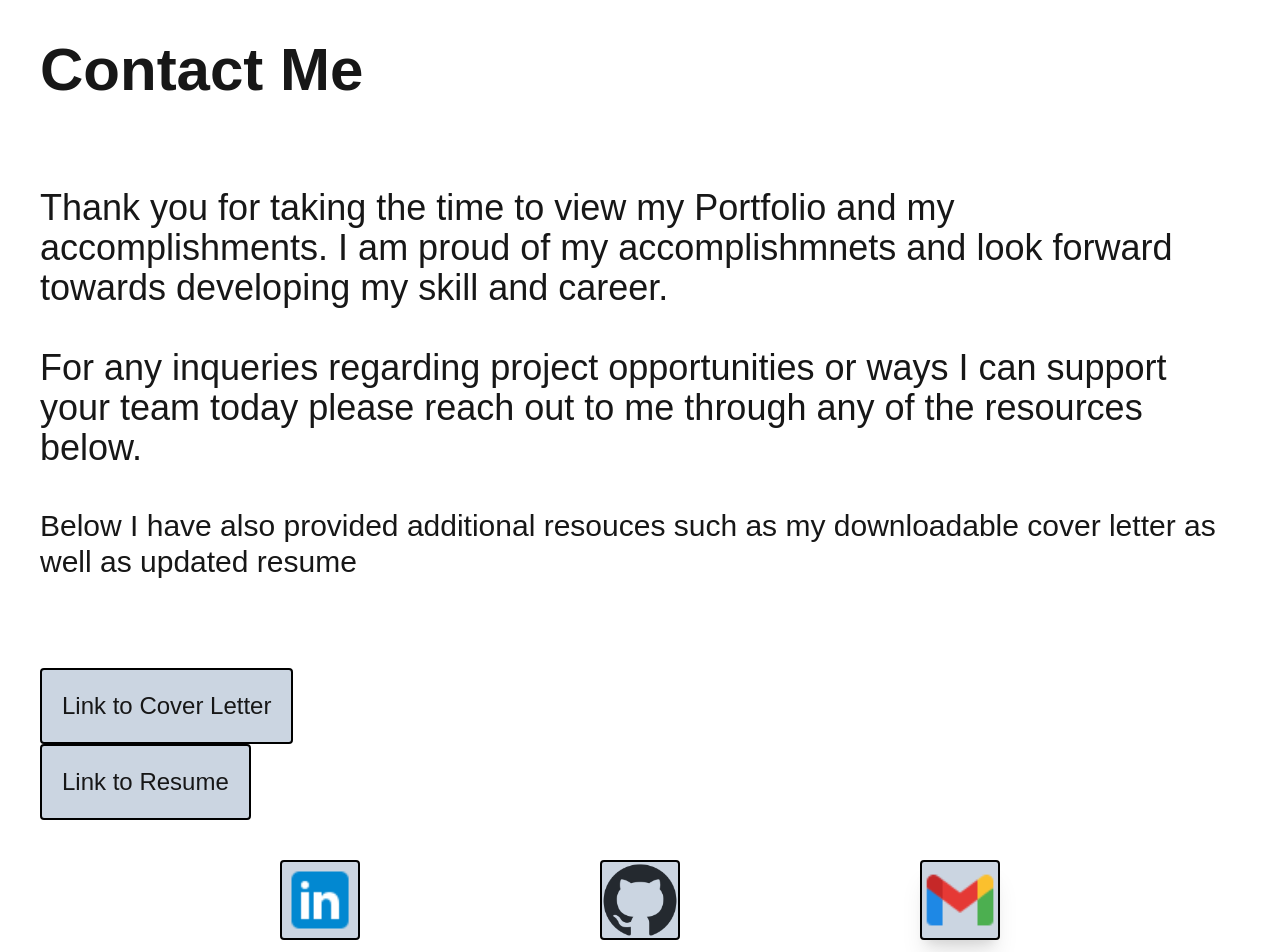
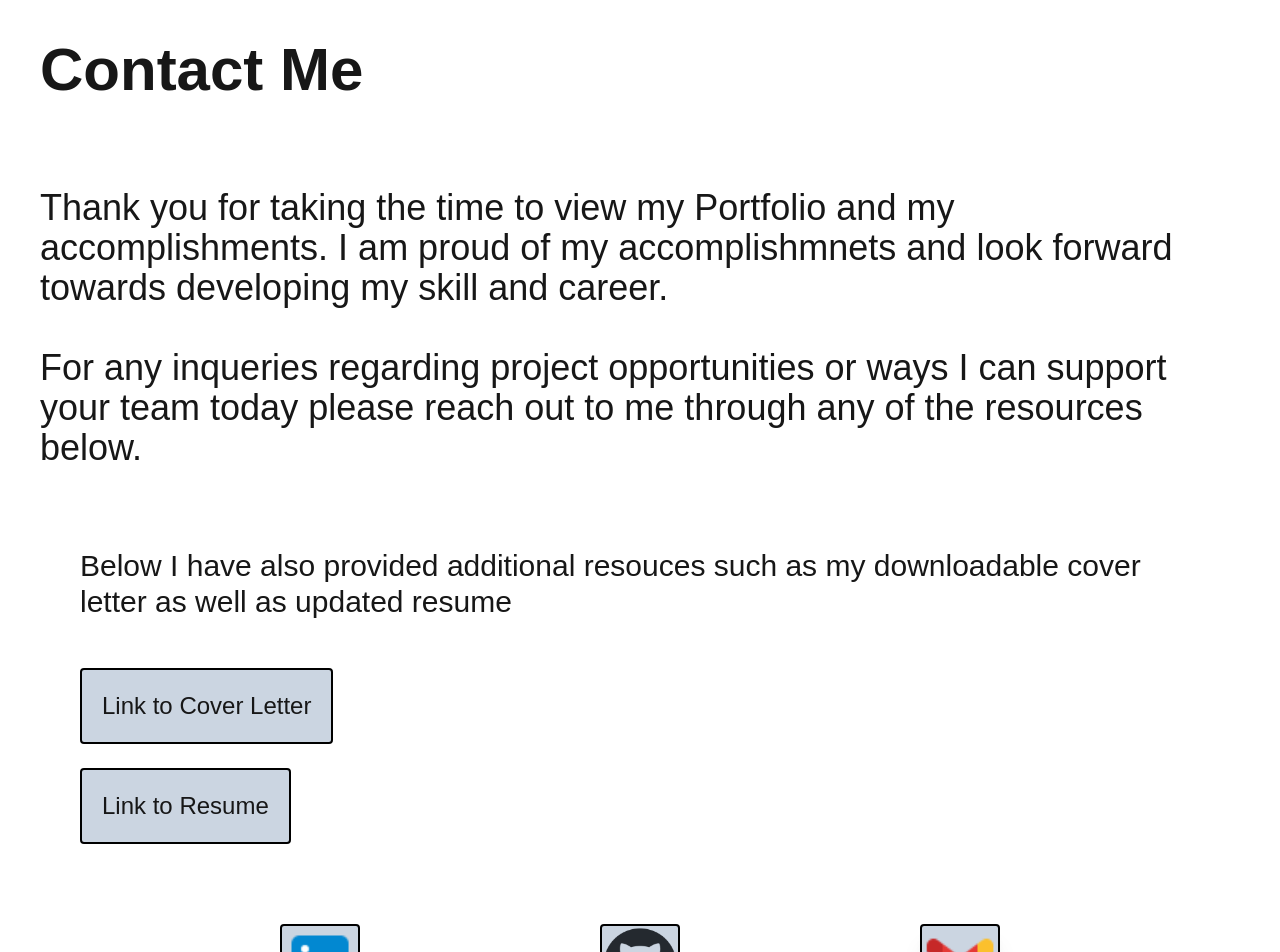
Before and after one commit to Konado22/Konado22.github.io, a Next.js app: page /pages/contactme in a window 1280 px wide. Shown: the top 952 px of the page. Built offline with nearby package versions, Linux system fonts and the light colour scheme.

Commit message:
formatting adjustments

```diff
--- a/app/pages/contactme/page.tsx
+++ b/app/pages/contactme/page.tsx
@@ -10,10 +10,10 @@ export default function ContactMe() {
                 <br/><br/>
                 <h1 className="text-4xl">Thank you for taking the time to view my Portfolio and my accomplishments. I am proud of my accomplishmnets and look forward towards developing my skill and career.</h1>
                 <h1 className="text-4xl">For any inqueries regarding project opportunities or ways I can support your team today please reach out to me through any of the resources below.</h1>
-                <div className="flex-col space-y-10">
+                <div className="flex flex-col p-10">
                     <h1 className="text-3xl">Below I have also provided additional resouces such as my downloadable cover letter as well as updated resume</h1><br/><br/>
-                    <button className=" bg-slate-300 border-2 rounded border-black hover:shadow-2xl text-2xl hover:font-bold border-spacing-3 p-5">Link to Cover Letter</button><br/>
-                    <Link href={'https://docs.google.com/document/d/1-ixofLayRip4MJ5TJ3spMldObWDe2iyD0ghsbNvhKiw/edit?usp=sharing'}><button className="bg-slate-300 border-2 rounded border-black hover:shadow-2xl text-2xl hover:font-bold border-spacing-3 p-5"> Link to Resume</button></Link>
+                    <Link href={''} target="_blank"><button className="bg-slate-300 border-2 rounded border-black hover:shadow-2xl text-2xl hover:font-bold border-spacing-3 p-5">Link to Cover Letter</button></Link><br/>
+                    <Link href={'https://docs.google.com/document/d/1-ixofLayRip4MJ5TJ3spMldObWDe2iyD0ghsbNvhKiw/edit?usp=sharing'} target="_blank"><button className="bg-slate-300 border-2 rounded border-black hover:shadow-2xl text-2xl hover:font-bold border-spacing-3 p-5"> Link to Resume</button></Link>
                 </div>
             </div>
             <div className="flex flex-row justify-evenly">
```
